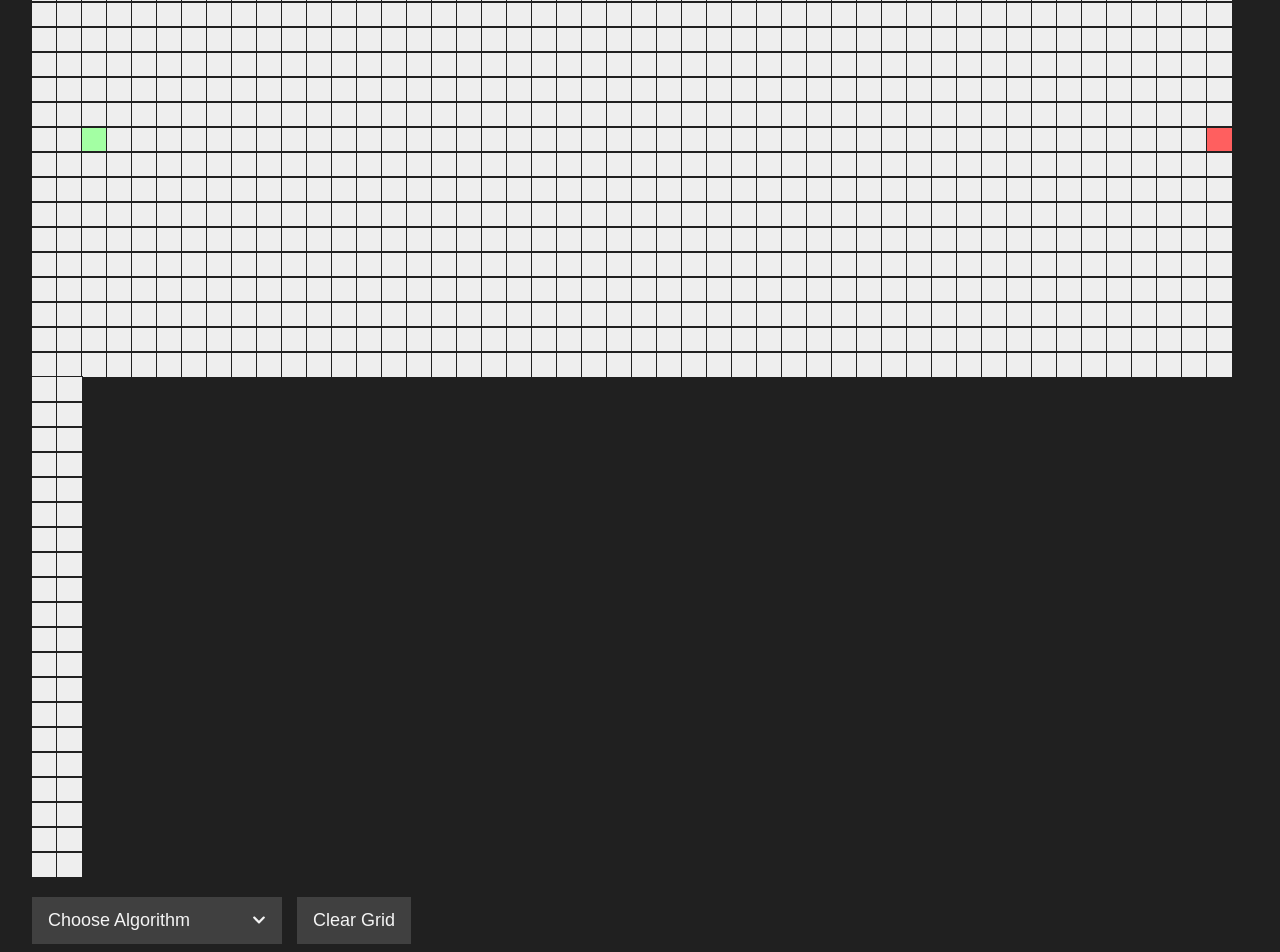
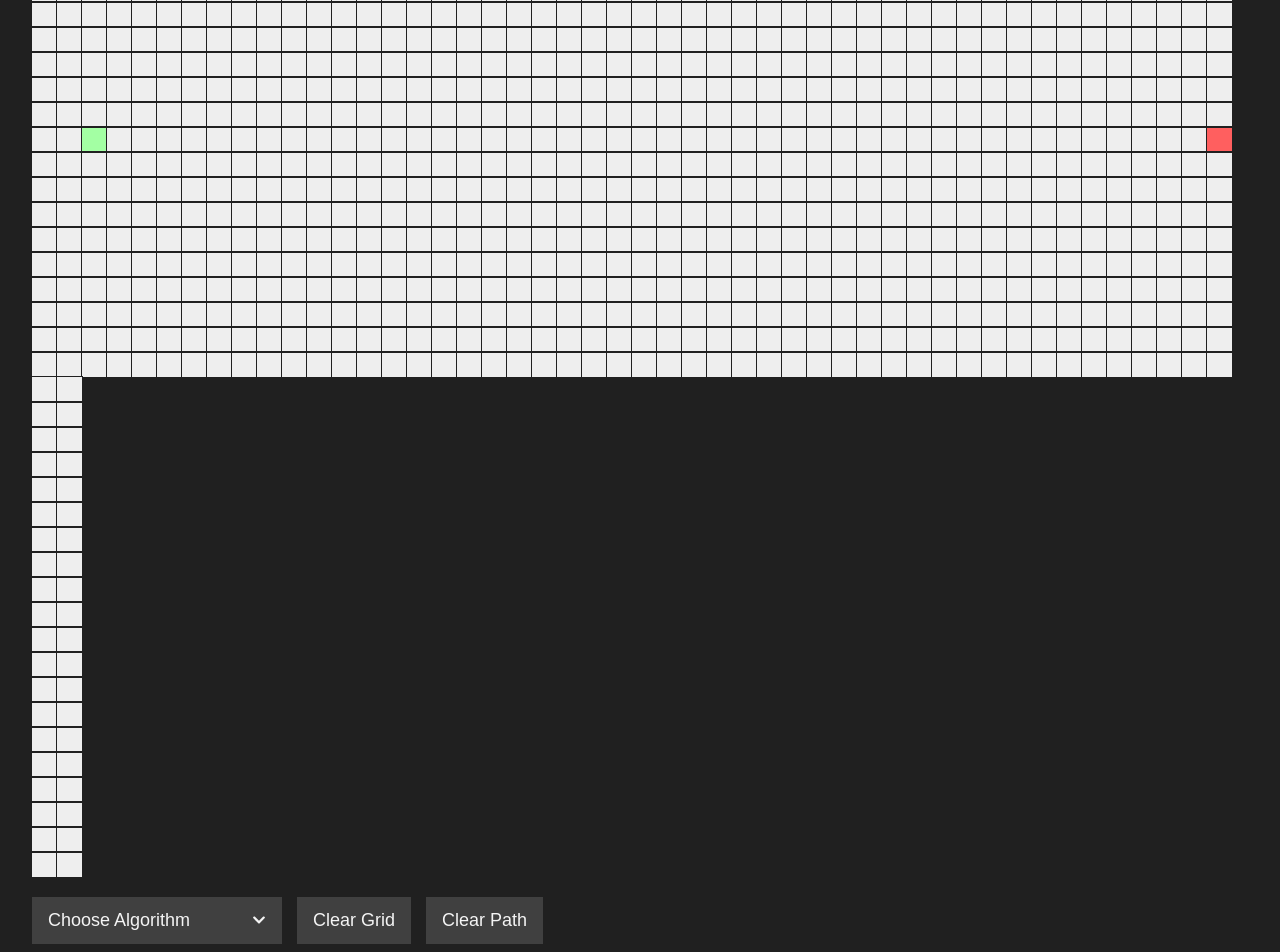
Before and after one commit to kristinev7/SeniorProject, a React (Create React App) app in the folder main/: page / in a window 1280 px wide. Shown: the part 280-1232 px from the top of the page. Built offline with nearby package versions, Linux system fonts and the light colour scheme.

Commit message:
handle clearing visited nodes and shortest path

```diff
--- a/main/src/components/Grid.jsx
+++ b/main/src/components/Grid.jsx
@@ -14,33 +14,15 @@ export default function Grid({
     setVisualize,
     visualize,
     gridName,
+    isAnimating,
+    setIsAnimating,
+    clearGrid,
+    getInitialGrid,
+    clearPath,
 }) {
     const [isMouseDown, setIsMouseDown] = useState(false);
     const [algorithm, setAlgorithm] = useState("");
     const [grid, setGrid] = useState([]);
-
-    const getInitialGrid = (numRows = 50, numCols = 20) => {
-        let initialGrid = [];
-
-        for (let row = 0; row < numRows; row++) {
-            let gridRow = [];
-            for (let col = 0; col < numCols; col++) {
-                gridRow.push({
-                    row,
-                    col,
-                    startNode: row === startNodeRows && col === startNodeCols,
-                    endNode: row === endNodeRows && col === endNodeCols,
-                    previousNode: null,
-                    distance: Infinity,
-                    isWall: false,
-                    isVisited: false,
-                });
-            }
-            initialGrid.push(gridRow);
-        }
-
-        return initialGrid;
-    };
 
     useEffect(() => {
         // this is hardcoded based on the values of the CSS height & weight properties of the Grid class.
@@ -49,6 +31,16 @@ export default function Grid({
 
         setGrid(initialGrid);
     }, []);
+
+    useEffect(() => {
+        if (!visualize) {
+            console.log("stop..");
+            return;
+        }
+        console.log("clearing path");
+        clearCurrentPath(grid, gridName);
+        visualizeAlgo(algorithm);
+    }, [visualize]);
 
     const handleMouseDown = (node) => {
         if (visualize) return;
@@ -86,9 +78,12 @@ export default function Grid({
                 i++;
                 if (i >= nodesInShortestPathOrder.length) {
                     clearInterval(interval);
+                    if (!algorithm) {
+                        setIsReady(false);
+                    }
+                    setVisualize(false);
+                    setIsAnimating(false);
                     resolve();
-                    setVisualize(false);
-                    setIsReady(false);
                 }
             }, 20);
         });
@@ -153,7 +148,6 @@ export default function Grid({
             case "Dijkstra":
                 visualizeDijkstra();
                 break;
-
             case "A* Pathfinding":
                 visualizeAStar();
                 break;
@@ -165,21 +159,13 @@ export default function Grid({
         }
     };
 
-    if (visualize) {
-        visualizeAlgo(algorithm);
-    }
+    const setNewGrid = (grid, gridName) => {
+        const newGrid = clearGrid(grid, gridName);
+        setGrid(newGrid);
+    };
 
-    const clearGrid = () => {
-        for (let row = 0; row < grid.length; row++) {
-            for (let col = 0; col < grid[row].length; col++) {
-                if (grid[row][col].startNode || grid[row][col].endNode)
-                    continue;
-                document.getElementById(`${gridName}-${row}-${col}`).className =
-                    "node";
-            }
-        }
-
-        let newGrid = getInitialGrid();
+    const clearCurrentPath = (grid, gridName) => {
+        const newGrid = clearPath(grid, gridName);
         setGrid(newGrid);
     };
 
@@ -191,8 +177,19 @@ export default function Grid({
                     visualize={visualize}
                     setIsReady={setIsReady}
                 />
-                <button className="btn" onClick={clearGrid}>
+                <button
+                    className="btn"
+                    onClick={() => setNewGrid(grid, gridName)}
+                    disabled={isAnimating}
+                >
                     Clear Grid
+                </button>
+                <button
+                    className="btn"
+                    onClick={() => clearCurrentPath(grid, gridName)}
+                    disabled={isAnimating}
+                >
+                    Clear Path
                 </button>
             </div>
             <div className="Grid">
```
